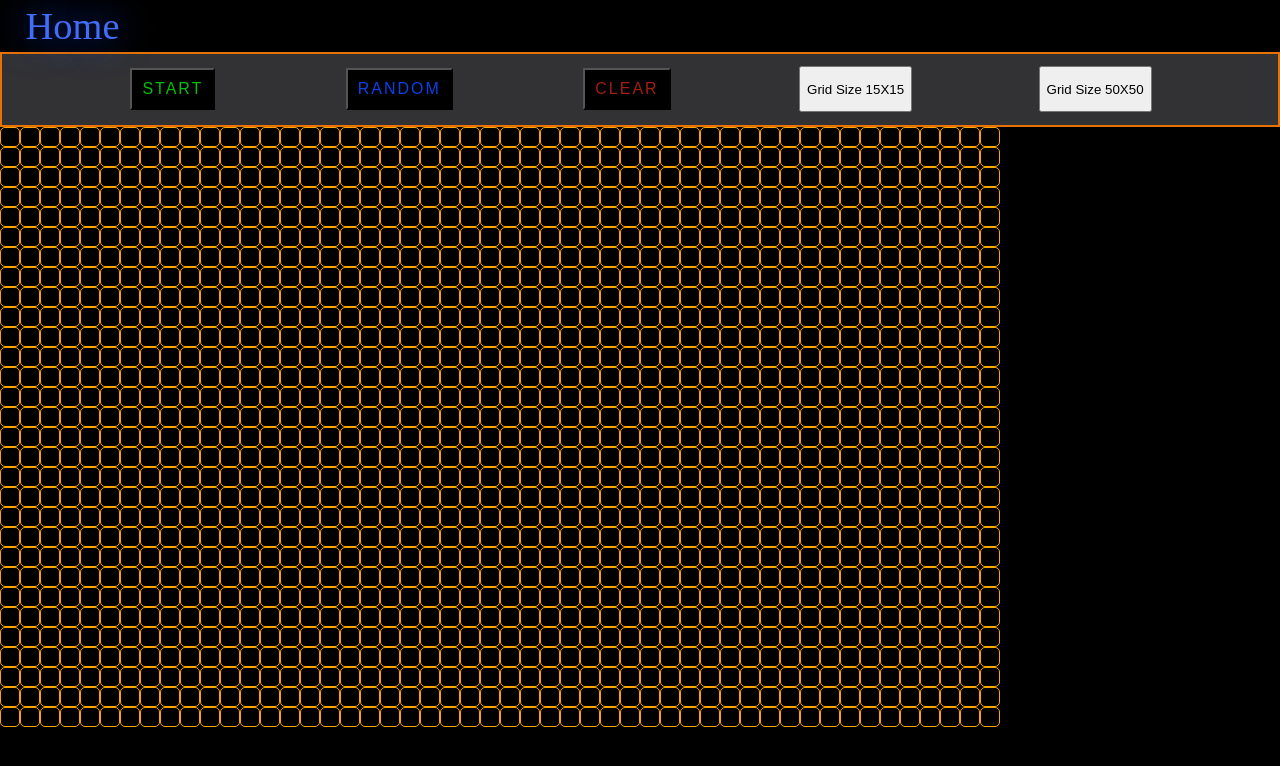
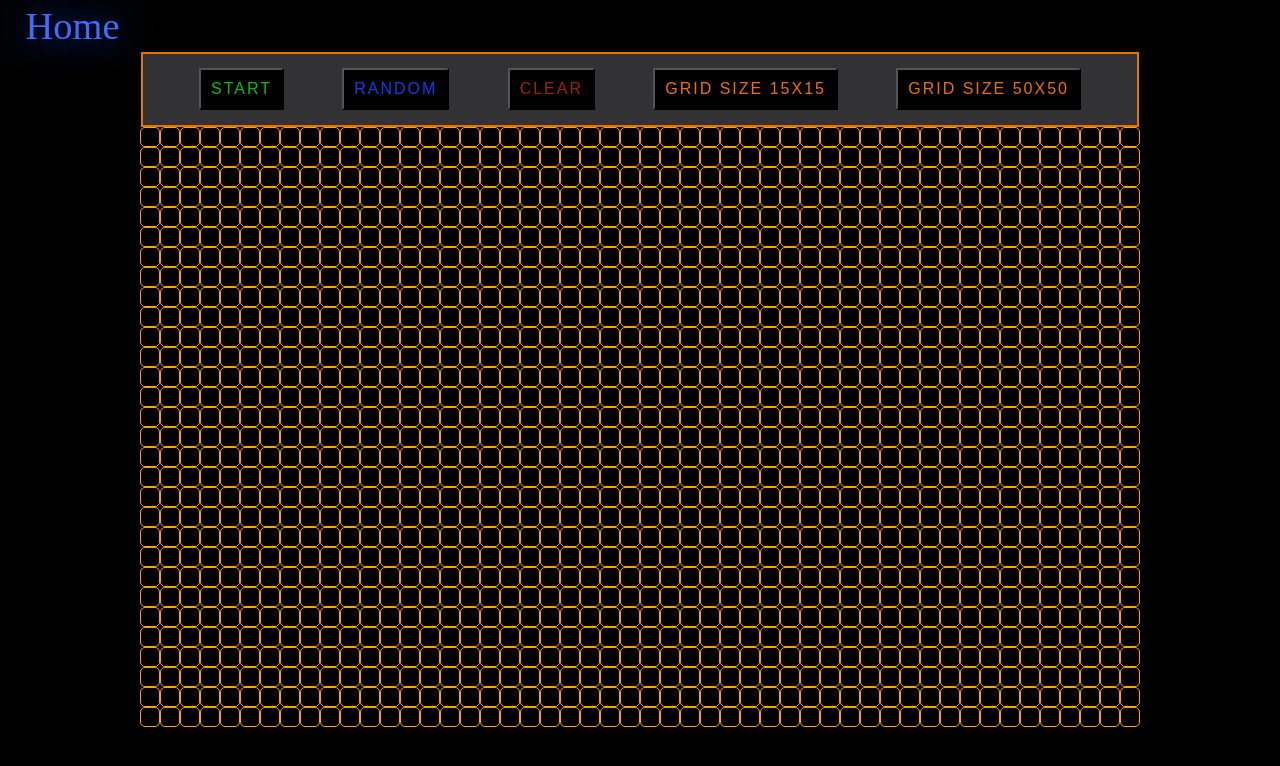
Before and after one commit to nataliastewart/Cellular_Automata, a React (Create React App) app in the folder game-of-life/: page /app in a window 1280 px wide. Shown: the top 766 px of the page. Built offline with nearby package versions, Linux system fonts and the light colour scheme; a web font is replaced by a local one.

Commit message:
Final Styling - done

```diff
--- a/game-of-life/src/components/Game.js
+++ b/game-of-life/src/components/Game.js
@@ -161,18 +161,12 @@
           Clear
         </button>
 
-        <button onClick={handleSizeOne} value="1">
+        <button className="size-btn" onClick={handleSizeOne} value="1">
           Grid Size 15X15
         </button>
-        <button onClick={handleSizeTwo} value="2">
+        <button className="size-btn" onClick={handleSizeTwo} value="2">
           Grid Size 50X50
         </button>
-
-        {/* <select name="type" onChange={handleSize}>
-          <option value="1">20x10</option>
-          <option value="2">50x30</option>
-          <option value="3">70x50</option>
-        </select> */}
       </div>
       <div
         className="App"
--- a/game-of-life/src/styling/App.css
+++ b/game-of-life/src/styling/App.css
@@ -7,6 +7,12 @@
   text-align: center;
   background-color: black;
   justify-content: space-around;
+}
+
+.App {
+  display: flex;
+  justify-content: center;
+  align-items: center;
 }
 
 .App-header {
@@ -38,11 +44,43 @@
 }
 .wrap-buttons {
   display: flex;
+  margin-left: 11%;
   justify-content: space-evenly;
   padding-bottom: 1%;
   padding-top: 1%;
   border: 2px solid rgb(231, 114, 4);
   background-color: rgb(50, 50, 53);
+  width: 78%;
+}
+
+.size-btn {
+  margin: 2px;
+  padding: 2px;
+  display: flex;
+  height: 5%;
+  justify-content: center;
+  align-items: center;
+  background-color: #000;
+  font-family: sans-serif;
+}
+
+/* styling the button*/
+.size-btn {
+  padding: 10px 10px;
+  display: inline-block;
+  color: #ec710c;
+  letter-spacing: 2px;
+  text-transform: uppercase;
+  text-decoration: none;
+  font-size: 1em;
+  overflow: hidden;
+}
+
+/*creating animation effect*/
+.size-btn:hover {
+  color: #111;
+  background: #da6d07;
+  box-shadow: 0 0 50px #e98222;
 }
 
 .start-stop {
--- a/game-of-life/src/styling/Home.css
+++ b/game-of-life/src/styling/Home.css
@@ -11,6 +11,7 @@
 }
 
 .wrap-content {
+  font-size: 1.3rem;
   display: flex;
   flex-direction: column;
   justify-content: space-around;
```
Also changed, not shown: game-of-life/src/components/Home.js (+1 -7 lines).
